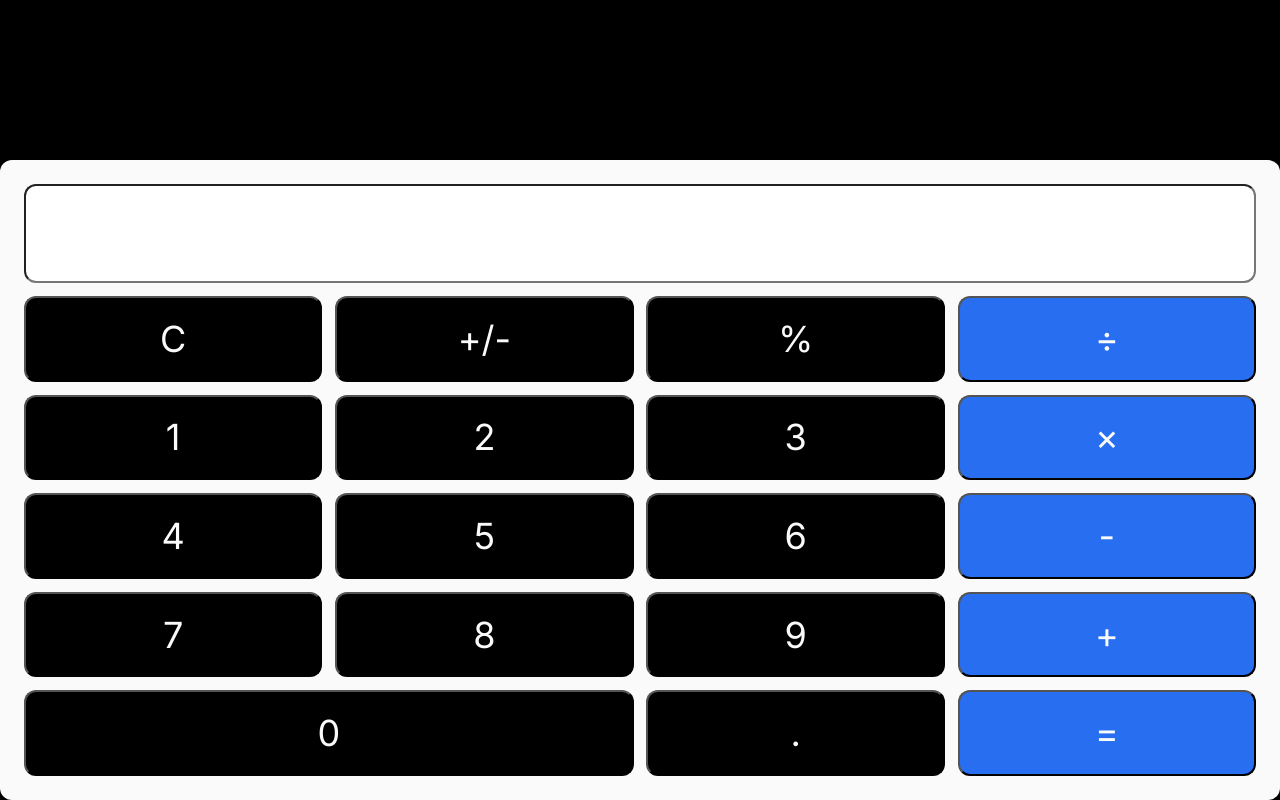
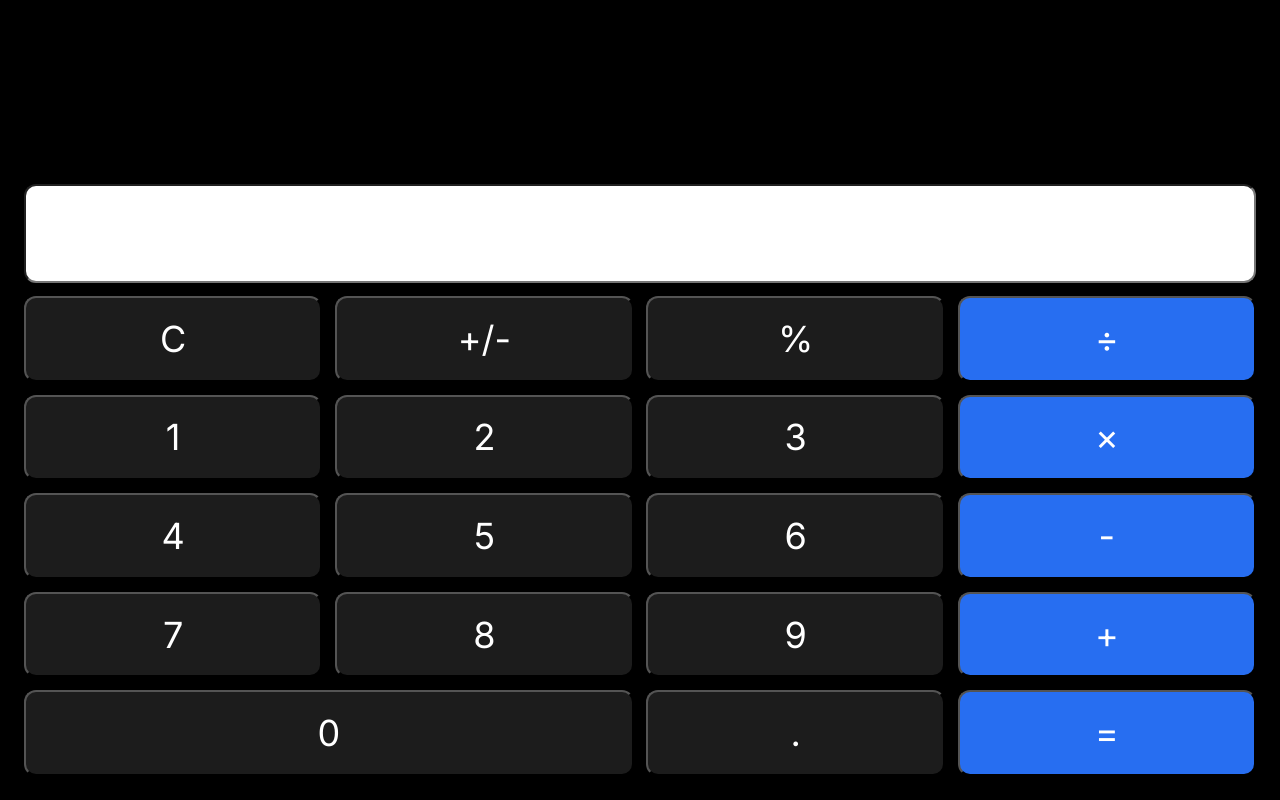
Before and after one commit to shamwela/calculator, a React (Create React App) app: page / in a window 1280 px wide. Built offline with nearby package versions, Linux system fonts and the light colour scheme.

Commit message:
Change colors

```diff
--- a/src/App.sass
+++ b/src/App.sass
@@ -16,7 +16,6 @@ button
 #calculator
   width: 100%
   height: 80vh
-  background-color: $secondary-color
   padding: 1rem
   display: grid
   grid-template: repeat(6, 1fr) / repeat(4, 1fr)
--- a/src/index.sass
+++ b/src/index.sass
@@ -10,5 +10,5 @@
   color: $secondary-color
 
 body
-  background: $dominant-color
+  background: #000
   line-height: 1.5
--- a/src/styles/variables.sass
+++ b/src/styles/variables.sass
@@ -1,7 +1,7 @@
 $main-font-size: 1.5rem
 
-$dominant-color: #000
-$secondary-color: #fafafa
+$dominant-color: #1c1c1c
+$secondary-color: #fff
 $accent-color: #276ef1
 $danger-color: #dc3545
 
```
